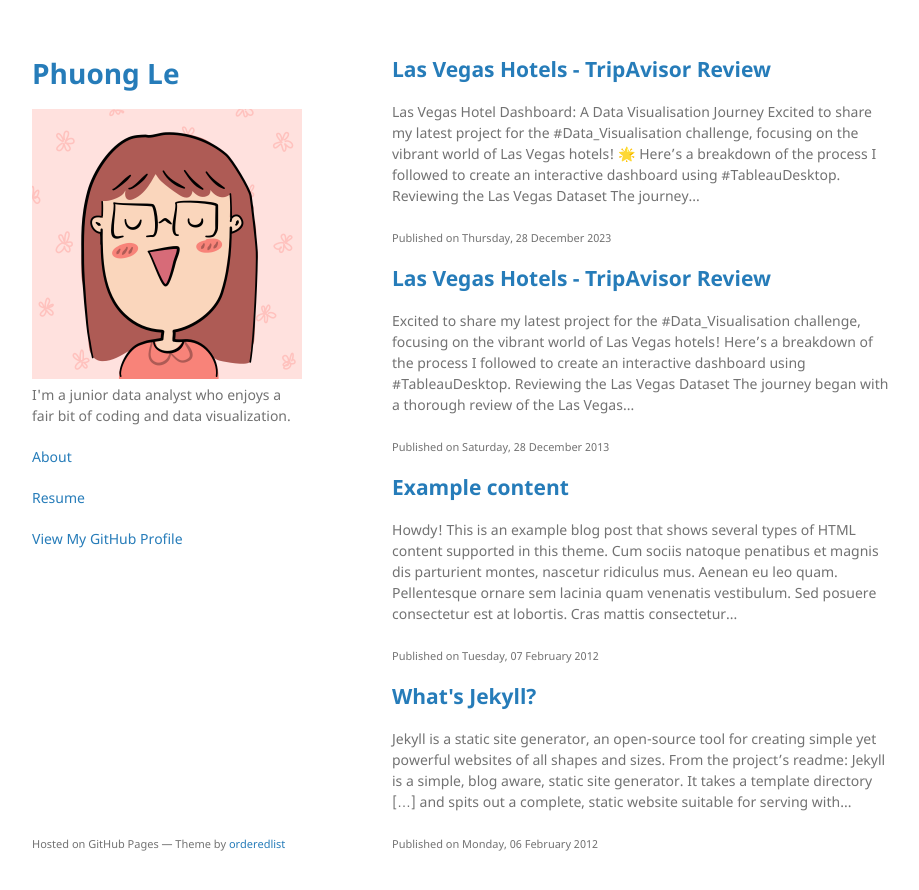
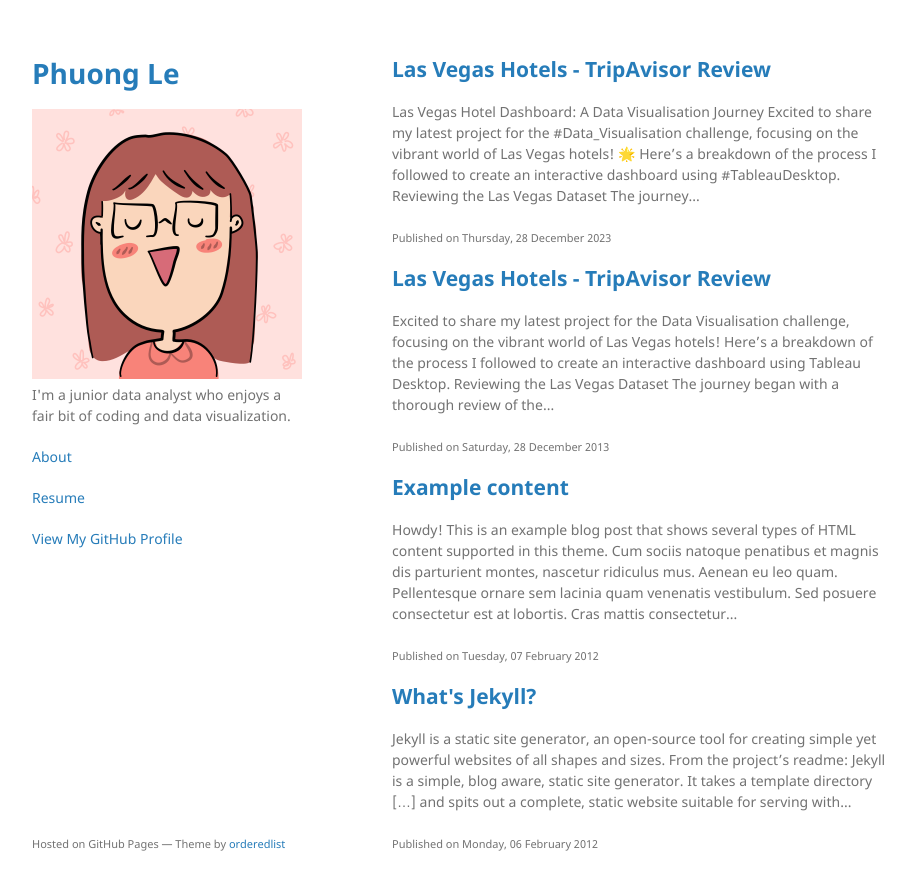
Before and after one commit to toocmafinh/toocmafinh.github.io, a Jekyll site: the page built from index.md, in a window 1280 px wide and 923 px high. Shown: the top 890 px of the window, without its empty margins (178-1097 px from the left). Built offline with Jekyll 4.4.1, drawn with Linux system fonts in a browser that asks for light colours.

Commit message:
Update 2013-12-28-introducing-hyde.md

```diff
--- a/_posts/2013-12-28-introducing-hyde.md
+++ b/_posts/2013-12-28-introducing-hyde.md
@@ -4,7 +4,7 @@ title: Las Vegas Hotels - TripAvisor Review
 author: Phuong Le
 ---
 
-*Excited to share my latest project for the #Data_Visualisation challenge, focusing on the vibrant world of Las Vegas hotels! Here’s a breakdown of the process I followed to create an interactive dashboard using #TableauDesktop.*
+*Excited to share my latest project for the Data Visualisation challenge, focusing on the vibrant world of Las Vegas hotels! Here’s a breakdown of the process I followed to create an interactive dashboard using Tableau Desktop.*
 
 ## Reviewing the Las Vegas Dataset
 The journey began with a thorough review of the Las Vegas dataset. This dataset provides valuable insights into various hotels, including their locations, review scores, capacity, and more. Understanding the data was crucial for creating a meaningful visualisation.
@@ -31,7 +31,7 @@ I opted for several visualisation methods:
 These choices enhance clarity and allow users to quickly grasp key insights.
 
 ## Developing the Interactive Dashboard
-Using #TableauDesktop, I created an interactive dashboard named Las Vegas Hotels. This dashboard allows users to filter by review scores, explore hotel locations on a map, and view detailed statistics at a glance.
+Using TableauDesktop, I created an interactive dashboard named Las Vegas Hotels. This dashboard allows users to filter by review scores, explore hotel locations on a map, and view detailed statistics at a glance.
 
 - Key Components of the Dashboard
 - User Location Map: Shows hotel distribution across different regions.
```
